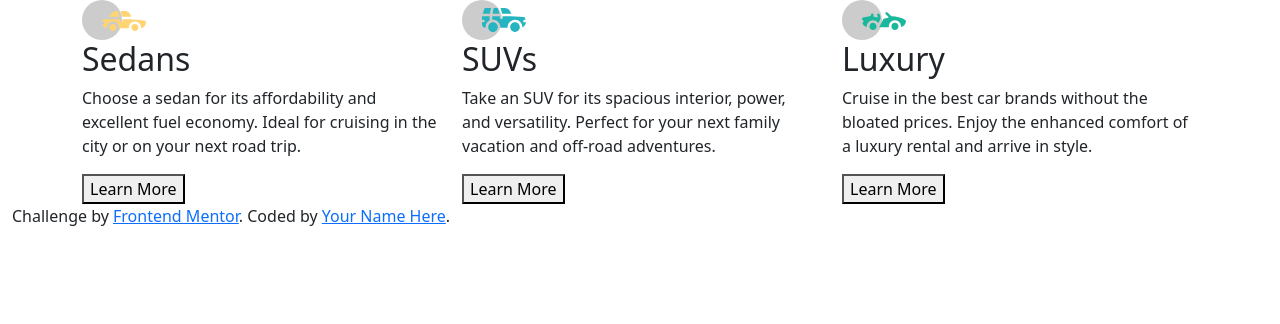
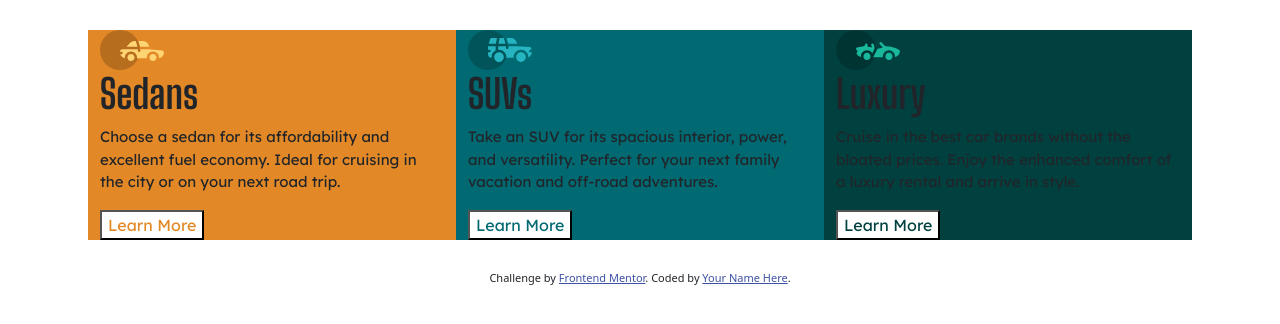
Before and after one commit to blordeus/3-column-preview-card-component-main, a plain HTML site: page index.html in a window 1280 px wide. Drawn offline with nearby package versions, Linux system fonts and the light colour scheme.

Commit message:
Imported CSS file

```diff
--- a/index.html
+++ b/index.html
@@ -6,6 +6,7 @@
 
   <link rel="icon" type="image/png" sizes="32x32" href="./images/favicon-32x32.png">
   <link href="https://cdn.jsdelivr.net/npm/bootstrap@5.3.0-alpha3/dist/css/bootstrap.min.css" rel="stylesheet" integrity="sha384-KK94CHFLLe+nY2dmCWGMq91rCGa5gtU4mk92HdvYe+M/SXH301p5ILy+dN9+nJOZ" crossorigin="anonymous">
+  <link href="./index.css" rel="stylesheet">
   <link rel="preconnect" href="https://fonts.googleapis.com">
   <link rel="preconnect" href="https://fonts.gstatic.com" crossorigin>
   <link href="https://fonts.googleapis.com/css2?family=Big+Shoulders+Display:wght@700&family=Lexend+Deca&display=swap" rel="stylesheet">
@@ -16,35 +17,35 @@
 <body>
   <main>
     <div class="container">
-      <div class="row">
+      <div class="row ">
         <!-- Sedans  -->
         <div class="col sedans-bg">
           <img src="./images/icon-sedans.svg" alt="Sedans" class="blend">
-          <h2 class="heading">Sedans</h2>
-          <p class="paragraph">Choose a sedan for its affordability and excellent fuel economy. Ideal for cruising in the city
+          <h2 class="title">Sedans</h2>
+          <p class="description">Choose a sedan for its affordability and excellent fuel economy. Ideal for cruising in the city
           or on your next road trip.</p>
           <button class="btn-sedans btn-primary">Learn More</button>
         </div>
         <!-- SUVs -->
         <div class="col suv-bg">
           <img src="./images/icon-suvs.svg" alt="SUVs" class="blend">
-          <h2 class="heading">SUVs</h2>
-          <p class="paragraph">Take an SUV for its spacious interior, power, and versatility. Perfect for your next family vacation
+          <h2 class="title">SUVs</h2>
+          <p class="description">Take an SUV for its spacious interior, power, and versatility. Perfect for your next family vacation
           and off-road adventures.</p>
           <button class="btn-primary btn-suvs">Learn More</button>
         </div>
         <!-- Luxury -->
         <div class="col luxury-bg">
           <img src="./images/icon-luxury.svg" alt="Luxury" class="blend">
-          <h2 class="heading">Luxury</h2>
-          <p class="paragraph">Cruise in the best car brands without the bloated prices. Enjoy the enhanced comfort of a luxury
+          <h2 class="title">Luxury</h2>
+          <p class="description">Cruise in the best car brands without the bloated prices. Enjoy the enhanced comfort of a luxury
           rental and arrive in style.</p>
           <button class="btn-primary btn-luxury">Learn More</button>
         </div>
       </div>
     </div>
 
-  <div class="attribution container-fluid">
+  <div class="attribution container-fluid text-center">
     Challenge by <a href="https://www.frontendmentor.io?ref=challenge" target="_blank" rel="noopener">Frontend Mentor</a>.
     Coded by <a href="#">Your Name Here</a>.
   </div>
--- a/index.scss
+++ b/index.scss
@@ -21,12 +21,12 @@ body {
     padding: 0;
 }
 
-.heading {
+.title {
     font-family: $heading;
     font-size: $headingSize;
 }
 
-.paragraph {
+.description {
     font-family: $body;
     font-size: $bodySize;
 }
@@ -68,10 +68,6 @@ body {
     }
 }
 
-.blend {
-    mix-blend-mode: multiply;
-}
-
 .sedans-bg {
     background-color: $sedans-color;
 }
```
Also changed, not shown: index.css, 1 other file.
